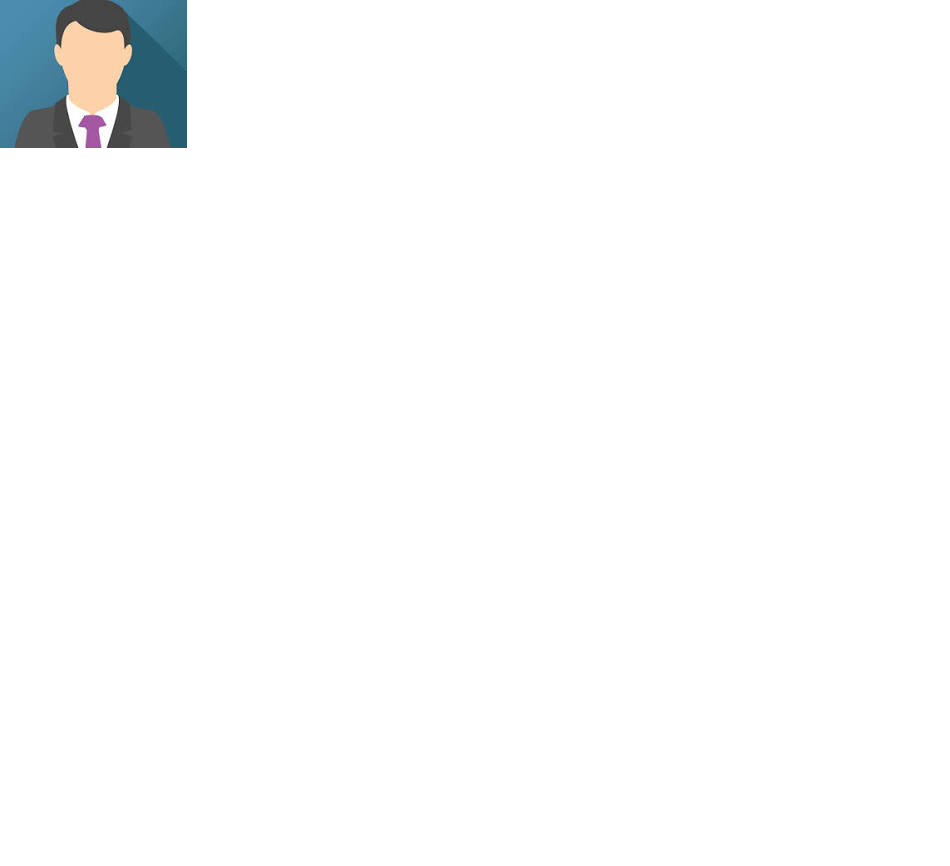
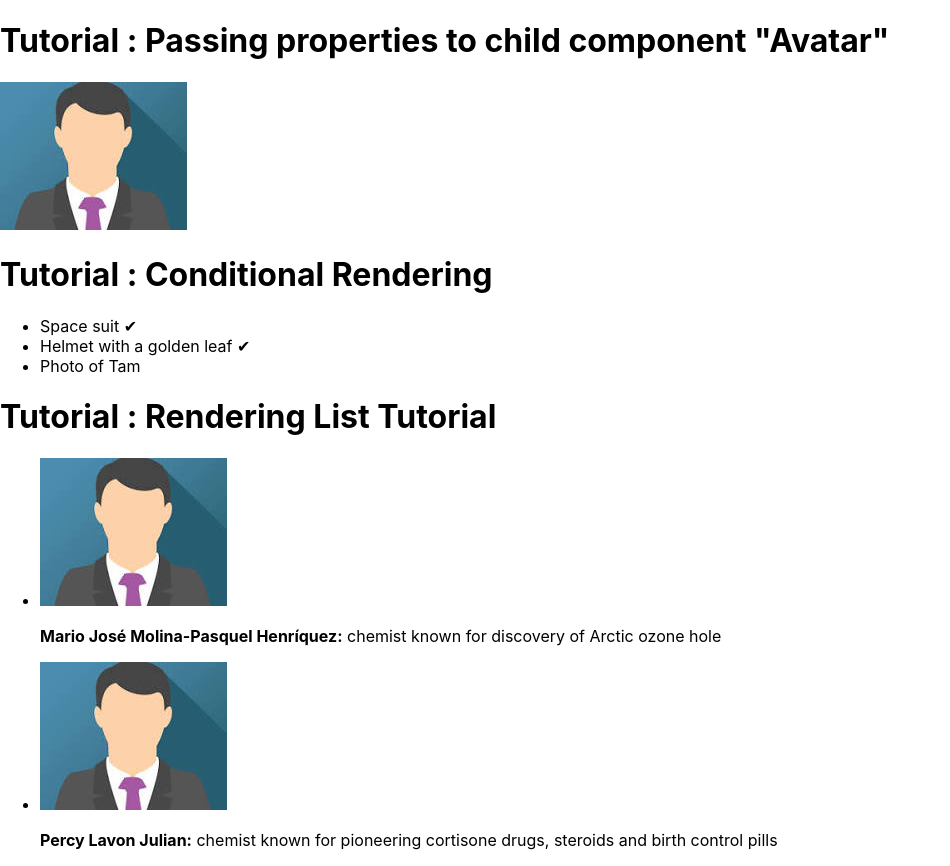
Before and after one commit to kamranalisays/react-basics, a React (Create React App) app in the folder react-basics/: page / in a window 1280 px wide. Shown: the whole page, without its empty margins (0-950 px from the left). Before the commit the page ends 800 px from the top, so only its background shows below. Built offline with nearby package versions, Linux system fonts and the light colour scheme.

Commit message:
Tutorial for Rendering List

```diff
--- a/react-basics/src/App.js
+++ b/react-basics/src/App.js
@@ -1,4 +1,6 @@
+import PackingList from './Components/ConditionalRendering/PackingList';
 import Profile from './Components/Profile';
+import List from './Components/RenderingList/RenderingList';
 
 
 
@@ -6,7 +8,12 @@ import Profile from './Components/Profile';
 function App() {
   return (
    <div>
+    <h1>Tutorial : Passing properties to child component "Avatar"  </h1>
     <Profile/>
+    <h1>Tutorial : Conditional Rendering  </h1>
+    <PackingList/>
+    <h1> Tutorial : Rendering List Tutorial </h1>
+    <List/>
    </div>
   );
 }
--- /dev/null
+++ b/react-basics/src/Components/RenderingList/Data.js
@@ -0,0 +1,33 @@
+
+
+export const people = [{
+    id: 0,
+    name: 'Creola Katherine Johnson',
+    profession: 'mathematician',
+    accomplishment: 'spaceflight calculations',
+    imageId: 'MK3eW3A'
+  }, {
+    id: 1,
+    name: 'Mario José Molina-Pasquel Henríquez',
+    profession: 'chemist',
+    accomplishment: 'discovery of Arctic ozone hole',
+    imageId: 'mynHUSa'
+  }, {
+    id: 2,
+    name: 'Mohammad Abdus Salam',
+    profession: 'physicist',
+    accomplishment: 'electromagnetism theory',
+    imageId: 'bE7W1ji'
+  }, {
+    id: 3,
+    name: 'Percy Lavon Julian',
+    profession: 'chemist',
+    accomplishment: 'pioneering cortisone drugs, steroids and birth control pills',
+    imageId: 'IOjWm71'
+  }, {
+    id: 4,
+    name: 'Subrahmanyan Chandrasekhar',
+    profession: 'astrophysicist',
+    accomplishment: 'white dwarf star mass calculations',
+    imageId: 'lrWQx8l'
+  }];
--- /dev/null
+++ b/react-basics/src/Components/RenderingList/RenderingList.js
@@ -0,0 +1,20 @@
+import { people } from './Data.js';
+import  maleavatar from '../../images/maleavatar.jpg'
+
+export default function List() {
+  const chemists = people.filter(person => person.profession === 'chemist' );
+  const listItems = chemists.map(person =>
+    <li>
+      <img
+        src={maleavatar}
+        alt={person.name}
+      />
+      <p>
+        <b>{person.name}:</b>
+        {' ' + person.profession + ' '}
+        known for {person.accomplishment}
+      </p>
+    </li>
+  );
+  return <ul>{listItems}</ul>;
+}
```
